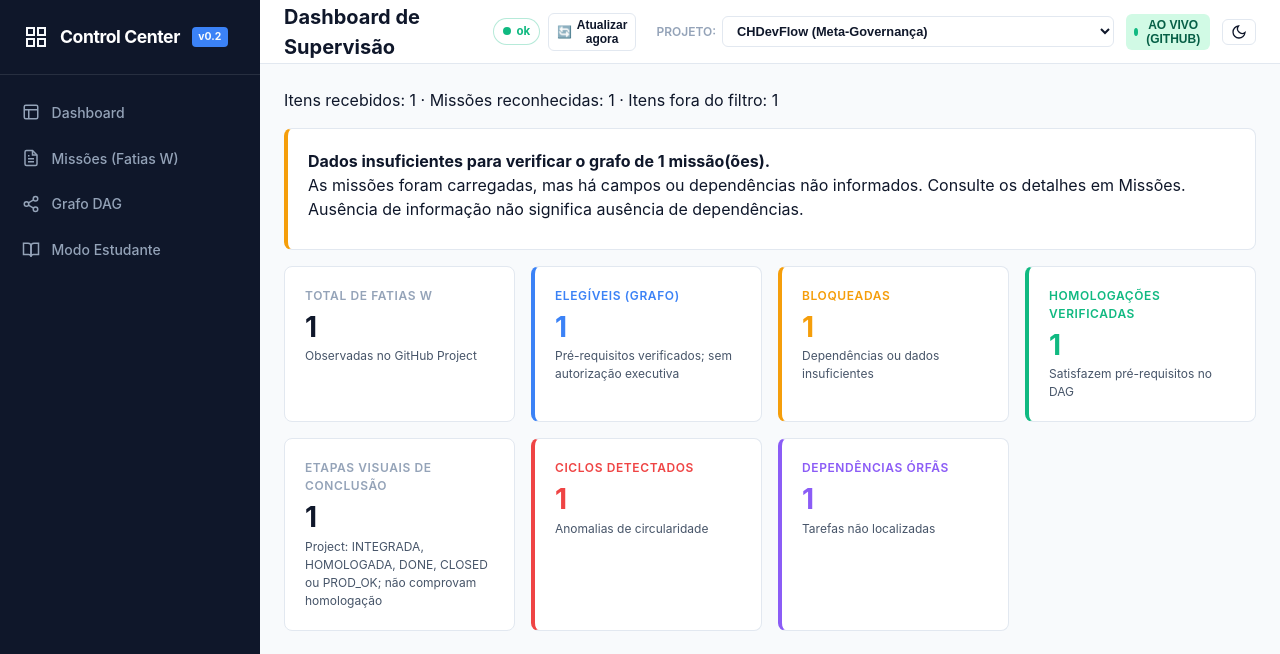
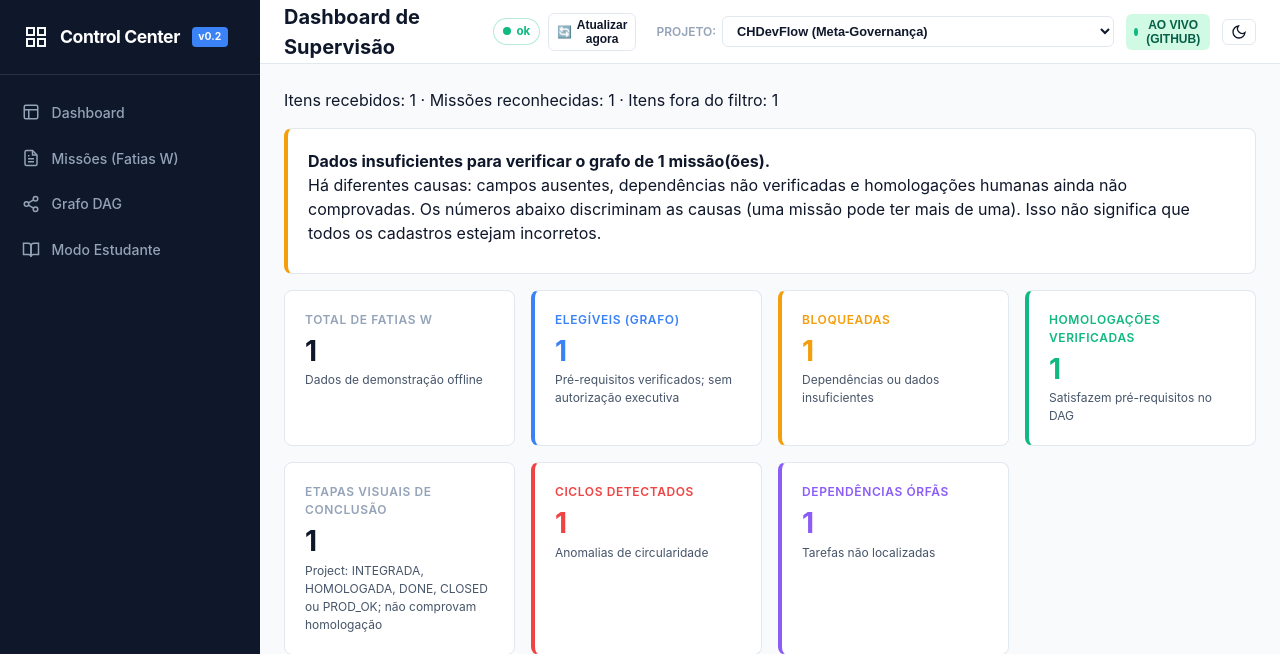
Before and after one commit to hallanbrito/CHDevFlow, a FastAPI app: template apps/control-center/src/ch_control_center/templates/dashboard.html in a window 1280 px wide. Shown: the top 654 px of the page. Run offline with FastAPI, Linux system fonts and the light colour scheme; the template is opened without the code that fills it: most values are stand-ins (such as "Sample title", 1, 10 or a date in 2020).

Commit message:
fix(cc-quality): explain real causes behind insufficient-data badges

```diff
--- a/apps/control-center/src/ch_control_center/templates/dashboard.html
+++ b/apps/control-center/src/ch_control_center/templates/dashboard.html
@@ -16,7 +16,7 @@
 {% if stats.total_dados_insuficientes %}
 <div class="card" role="status" style="border-left: 4px solid var(--status-bloqueada); margin-bottom: 1rem;">
   <strong>Dados insuficientes para verificar o grafo de {{ stats.total_dados_insuficientes }} missão(ões).</strong>
-  <p>As missões foram carregadas, mas há campos ou dependências não informados. Consulte os detalhes em Missões. Ausência de informação não significa ausência de dependências.</p>
+  <p>Há diferentes causas: campos ausentes, dependências não verificadas e homologações humanas ainda não comprovadas. Os números abaixo discriminam as causas (uma missão pode ter mais de uma). Isso não significa que todos os cadastros estejam incorretos.</p>
   {% if stats.contagem_por_causa %}
   <div style="margin-top: 0.5rem; display: flex; flex-wrap: wrap; gap: 0.4rem;">
     {% for causa, qtd in stats.contagem_por_causa.items() %}
@@ -36,7 +36,7 @@
   <div class="stat-card">
     <span class="stat-title">Total de Fatias W</span>
     <span class="stat-value">{{ stats.total_tarefas }}</span>
-    <span class="stat-desc">Observadas no GitHub Project</span>
+    <span class="stat-desc">{{ 'Observadas no GitHub Project' if modo_operacao == 'LIVE_GITHUB' else 'Dados de demonstração offline' }}</span>
   </div>
 
   <div class="stat-card" style="border-left: 4px solid var(--status-elegivel);">
```
